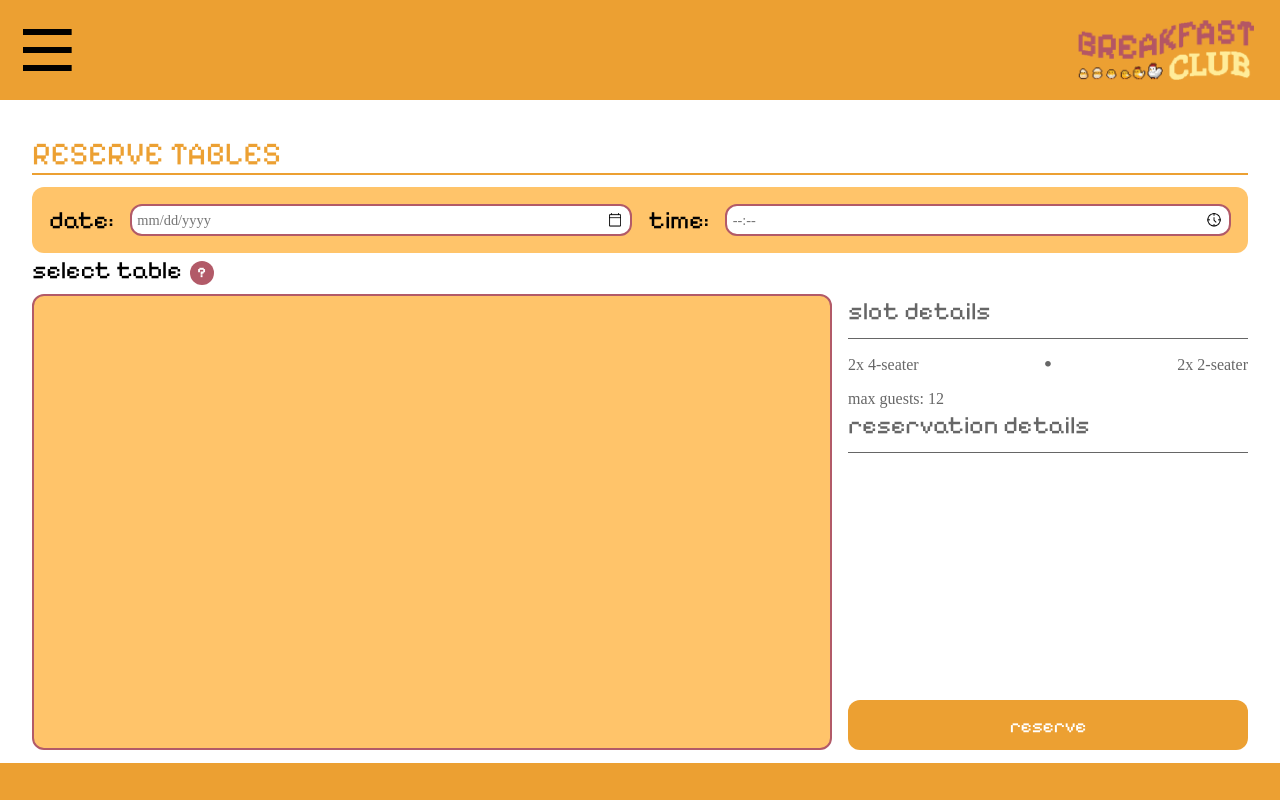
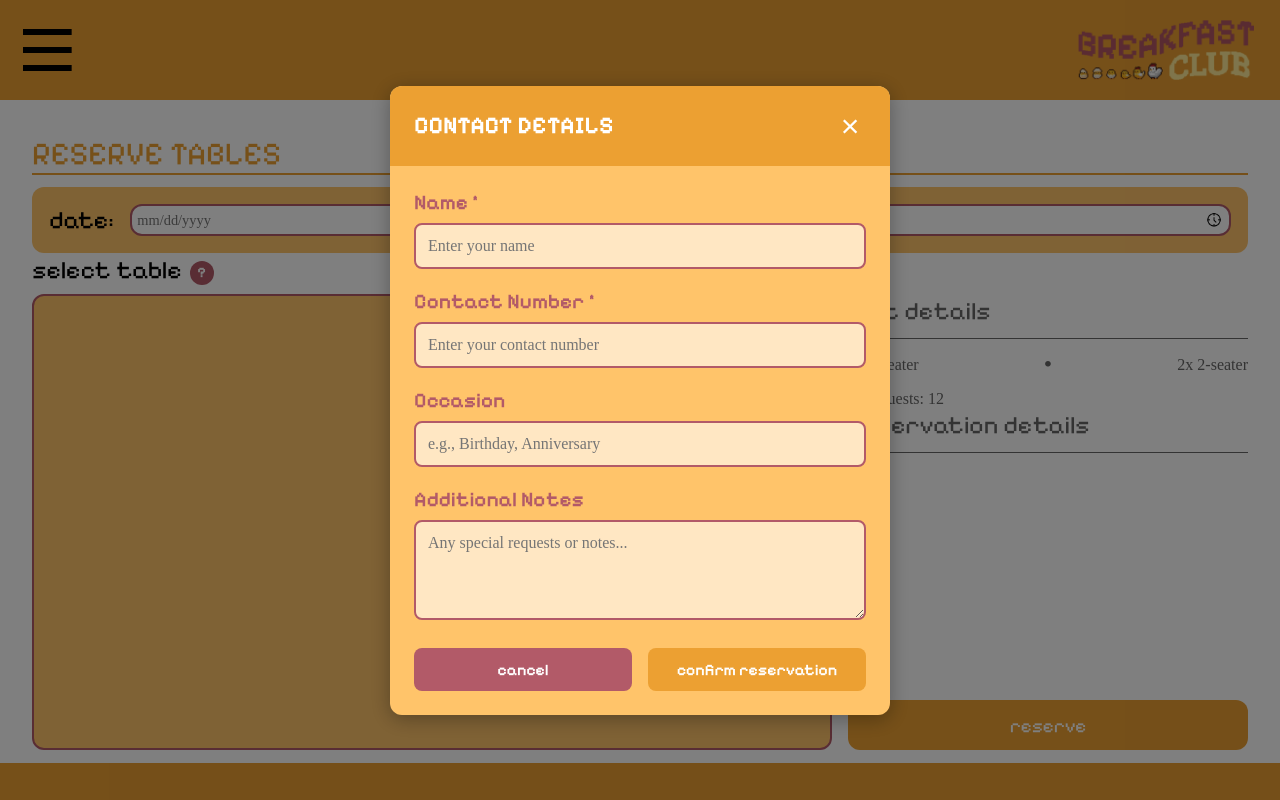
Before and after one commit to AhmedAfzal2/breakfast-club, a React (Vite) app: page /reservations in a window 1280 px wide. Both pictures are taken after a click on the button "reserve". Built offline with nearby package versions, Linux system fonts and the light colour scheme.

Commit message:
contact popup

```diff
--- /dev/null
+++ b/src/components/ReservationForm.css
@@ -0,0 +1,163 @@
+.reservation-form-overlay {
+  position: fixed;
+  top: 0;
+  left: 0;
+  width: 100%;
+  height: 100vh;
+  background-color: rgba(0, 0, 0, 0.5);
+  z-index: 1000;
+  display: flex;
+  align-items: center;
+  justify-content: center;
+  padding: 1rem;
+  box-sizing: border-box;
+}
+
+.reservation-form-popup {
+  background-color: var(--hunyadi-yellow);
+  border-radius: 12px;
+  width: 100%;
+  max-width: 500px;
+  max-height: 90vh;
+  overflow-y: auto;
+  box-shadow: 0 4px 20px rgba(0, 0, 0, 0.3);
+  display: flex;
+  flex-direction: column;
+}
+
+.reservation-form-header {
+  display: flex;
+  align-items: center;
+  justify-content: space-between;
+  padding: 1.5rem;
+  background-color: var(--gamboge);
+  border-radius: 12px 12px 0 0;
+}
+
+.reservation-form-title {
+  font-family: 'Pixelify Sans', sans-serif;
+  font-size: 1.5rem;
+  color: white;
+  margin: 0;
+  text-transform: uppercase;
+}
+
+.reservation-form-close {
+  background: none;
+  border: none;
+  font-size: 2rem;
+  color: white;
+  cursor: pointer;
+  line-height: 1;
+  padding: 0;
+  width: 32px;
+  height: 32px;
+  display: flex;
+  align-items: center;
+  justify-content: center;
+  transition: opacity 0.2s ease;
+}
+
+.reservation-form-close:hover {
+  opacity: 0.8;
+}
+
+.reservation-form {
+  padding: 1.5rem;
+  display: flex;
+  flex-direction: column;
+  gap: 1.25rem;
+}
+
+.form-field {
+  display: flex;
+  flex-direction: column;
+  gap: 0.5rem;
+}
+
+.form-label-row {
+  display: flex;
+  align-items: center;
+  justify-content: space-between;
+  gap: 1rem;
+}
+
+.form-label {
+  font-family: 'Pixelify Sans', sans-serif;
+  font-size: 1.3rem;
+  color: var(--china-rose);
+  font-weight: 600;
+  flex-shrink: 0;
+}
+
+.required {
+  color: var(--china-rose);
+}
+
+.form-input,
+.form-textarea {
+  width: 100%;
+  padding: 0.75rem;
+  border: 2px solid var(--china-rose);
+  border-radius: 8px;
+  background-color: rgba(255, 255, 255, 0.6);
+  font-family: 'Roboto Slab', serif;
+  font-size: 1rem;
+  box-sizing: border-box;
+  transition: border-color 0.2s ease;
+}
+
+.form-input:focus,
+.form-textarea:focus {
+  outline: none;
+  border-color: var(--gamboge);
+}
+.form-textarea {
+  resize: vertical;
+  min-height: 100px;
+}
+
+.error-message {
+  color: var(--china-rose);
+  font-family: 'Roboto Slab', serif;
+  font-size: 0.85rem;
+  text-align: right;
+  flex: 1;
+}
+
+.form-actions {
+  display: flex;
+  gap: 1rem;
+  margin-top: 0.5rem;
+}
+
+.form-button {
+  flex: 1;
+  padding: 0.75rem 1.5rem;
+  border: none;
+  border-radius: 8px;
+  font-family: 'Pixelify Sans', sans-serif;
+  font-size: 1rem;
+  font-weight: 600;
+  cursor: pointer;
+  transition: background-color 0.2s ease;
+  text-transform: lowercase;
+}
+
+.form-button.cancel {
+  background-color: var(--china-rose);
+  color: white;
+}
+
+.form-button.cancel:hover {
+  background-color: var(--china-rose);
+}
+
+.form-button.submit {
+  background-color: var(--gamboge);
+  color: white;
+}
+
+.form-button.submit:hover {
+  background-color: var(--china-rose);
+}
--- /dev/null
+++ b/src/components/ReservationForm.jsx
@@ -0,0 +1,191 @@
+import React, { useState } from "react";
+import "./ReservationForm.css";
+
+function ReservationForm({ isOpen, onClose, onSubmit }) {
+  const [formData, setFormData] = useState({
+    name: "",
+    contactNumber: "",
+    occasion: "",
+    additionalNotes: ""
+  });
+
+  const [errors, setErrors] = useState({
+    name: "",
+    contactNumber: ""
+  });
+
+  const validateName = (name) => {
+    if (!name || name.trim() === "") {
+      return "Name is required";
+    }
+    if (name.trim().length < 2) {
+      return "Name must be at least 2 characters";
+    }
+    return "";
+  };
+
+  const validateContactNumber = (contactNumber) => {
+    if (!contactNumber || contactNumber.trim() === "") {
+      return "Contact number is required";
+    }
+    // Basic validation for phone number (digits, spaces, dashes, parentheses)
+    const phoneRegex = /^[\d\s\-\(\)]+$/;
+    if (!phoneRegex.test(contactNumber)) {
+      return "Please enter a valid contact number";
+    }
+    // Remove non-digits for length check
+    const digitsOnly = contactNumber.replace(/\D/g, "");
+    if (digitsOnly.length < 10) {
+      return "Contact number must be at least 10 digits";
+    }
+    return "";
+  };
+
+  const handleChange = (e) => {
+    const { name, value } = e.target;
+    setFormData(prev => ({
+      ...prev,
+      [name]: value
+    }));
+
+    // Clear error when user starts typing
+    if (errors[name]) {
+      setErrors(prev => ({
+        ...prev,
+        [name]: ""
+      }));
+    }
+  };
+
+  const handleSubmit = (e) => {
+    e.preventDefault();
+
+    const nameError = validateName(formData.name);
+    const contactError = validateContactNumber(formData.contactNumber);
+
+    if (nameError || contactError) {
+      setErrors({
+        name: nameError,
+        contactNumber: contactError
+      });
+      return;
+    }
+
+    // Form is valid, submit
+    onSubmit(formData);
+    // Reset form
+    setFormData({
+      name: "",
+      contactNumber: "",
+      occasion: "",
+      additionalNotes: ""
+    });
+    setErrors({
+      name: "",
+      contactNumber: ""
+    });
+  };
+
+  const handleClose = (e) => {
+    if (e.target === e.currentTarget) {
+      onClose();
+    }
+  };
+
+  if (!isOpen) return null;
+
+  return (
+    <div className="reservation-form-overlay" onClick={handleClose}>
+      <div className="reservation-form-popup" onClick={(e) => e.stopPropagation()}>
+        <div className="reservation-form-header">
+          <h2 className="reservation-form-title">Contact Details</h2>
+          <button
+            type="button"
+            className="reservation-form-close"
+            onClick={onClose}
+          >
+            ×
+          </button>
+        </div>
+        <form className="reservation-form" onSubmit={handleSubmit}>
+          <div className="form-field">
+            <div className="form-label-row">
+              <label htmlFor="name" className="form-label">
+                Name <span className="required">*</span>
+              </label>
+              {errors.name && <span className="error-message">{errors.name}</span>}
+            </div>
+            <input
+              type="text"
+              id="name"
+              name="name"
+              value={formData.name}
+              onChange={handleChange}
+              className={`form-input ${errors.name ? "error" : ""}`}
+              placeholder="Enter your name"
+            />
+          </div>
+
+          <div className="form-field">
+            <div className="form-label-row">
+              <label htmlFor="contactNumber" className="form-label">
+                Contact Number <span className="required">*</span>
+              </label>
+              {errors.contactNumber && <span className="error-message">{errors.contactNumber}</span>}
+            </div>
+            <input
+              type="tel"
+              id="contactNumber"
+              name="contactNumber"
+              value={formData.contactNumber}
+              onChange={handleChange}
+              className={`form-input ${errors.contactNumber ? "error" : ""}`}
+              placeholder="Enter your contact number"
+            />
+          </div>
+
+          <div className="form-field">
+            <label htmlFor="occasion" className="form-label">
+              Occasion
+            </label>
+            <input
+              type="text"
+              id="occasion"
+              name="occasion"
+              value={formData.occasion}
+              onChange={handleChange}
+              className="form-input"
+              placeholder="e.g., Birthday, Anniversary"
+            />
+          </div>
+
+          <div className="form-field">
+            <label htmlFor="additionalNotes" className="form-label">
+              Additional Notes
+            </label>
+            <textarea
+              id="additionalNotes"
+              name="additionalNotes"
+              value={formData.additionalNotes}
+              onChange={handleChange}
+              className="form-textarea"
+              placeholder="Any special requests or notes..."
+              rows="4"
+            />
+          </div>
+
+          <div className="form-actions">
+            <button type="button" className="form-button cancel" onClick={onClose}>
+              Cancel
+            </button>
+            <button type="submit" className="form-button submit">
+              Confirm Reservation
+            </button>
+          </div>
+        </form>
+      </div>
+    </div>
+  );
+}
+
+export default ReservationForm;
--- a/src/pages/ReservationPage.jsx
+++ b/src/pages/ReservationPage.jsx
@@ -5,6 +5,7 @@ import Layout from "../components/Layout/Layout";
 import Button from "../components/Button";
 import FormContainer from "../components/FormContainer";
 import TimeSpinner from "../components/TimeSpinner";
+import ReservationForm from "../components/ReservationForm";
 import calendarIcon from "../../assets/images/icons/calendar.png";
 import clockIcon from "../../assets/images/icons/clock.png";
 import "../App.css";
@@ -14,6 +15,7 @@ function ReservationPage() {
   const [selectedDate, setSelectedDate] = useState(null);
   const [selectedTime, setSelectedTime] = useState(null);
   const [isTimeSpinnerOpen, setIsTimeSpinnerOpen] = useState(false);
+  const [isReservationFormOpen, setIsReservationFormOpen] = useState(false);
   // Default tables: 2x 4-seater, 2x 2-seater
   // This will be updated when the table selection game is implemented
   const [selectedTables, setSelectedTables] = useState([
@@ -229,11 +231,28 @@ function ReservationPage() {
               </div>
             </div>
             <div className="reserve-button-section">
-              <Button text="reserve" />
+              <Button
+                text="reserve"
+                onClick={() => setIsReservationFormOpen(true)}
+              />
             </div>
           </div>
         </div>
       </div>
+      <ReservationForm
+        isOpen={isReservationFormOpen}
+        onClose={() => setIsReservationFormOpen(false)}
+        onSubmit={(formData) => {
+          console.log("Reservation submitted:", {
+            date: selectedDate,
+            time: selectedTime,
+            ...formData
+          });
+          // Here you would typically send the data to your backend
+          setIsReservationFormOpen(false);
+          // Optionally show a success message or redirect
+        }}
+      />
     </Layout>
   );
 }
```
